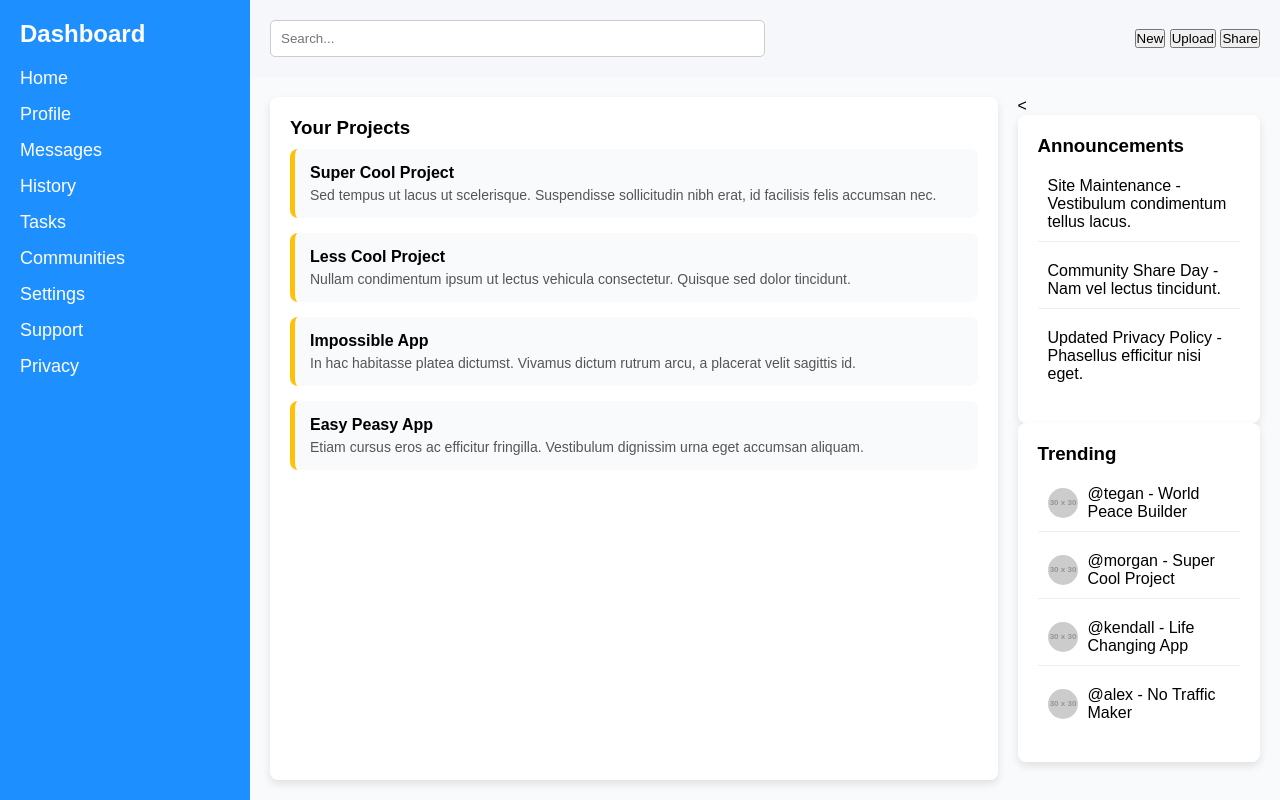
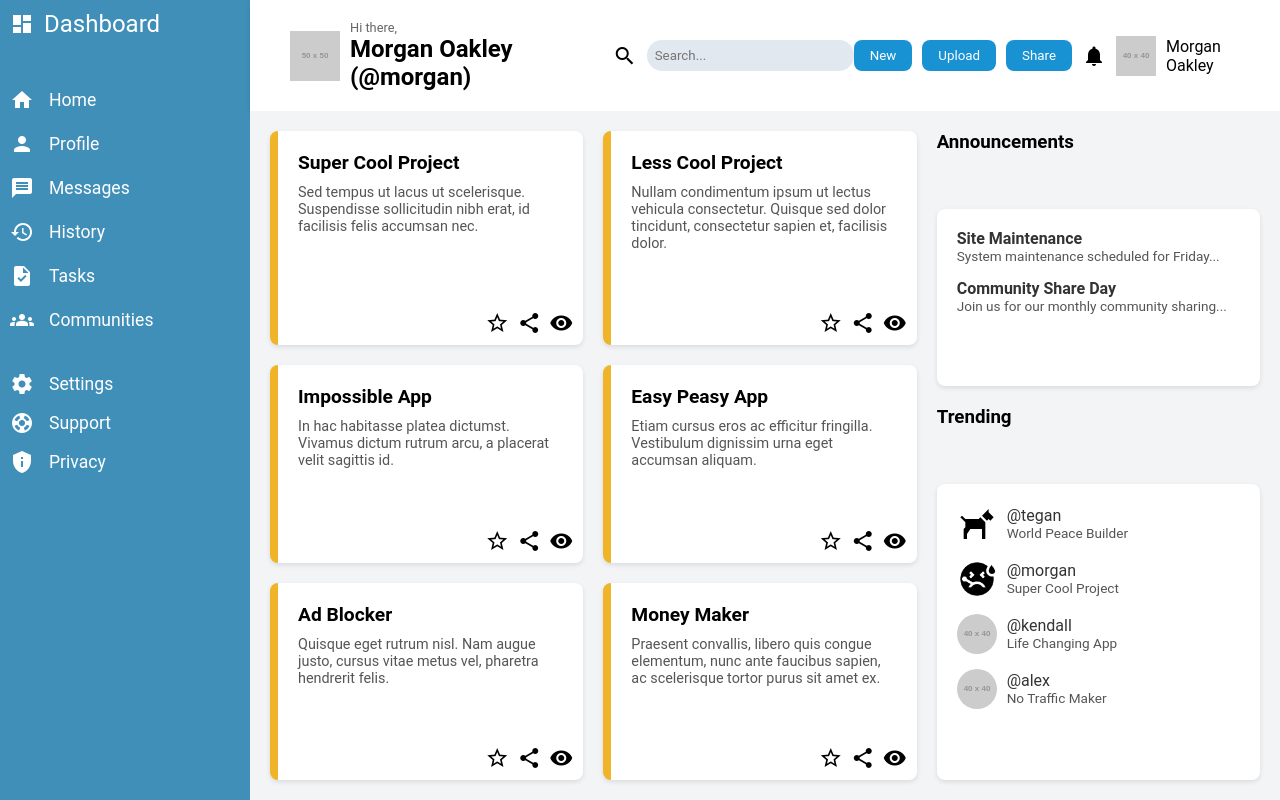
Before and after one commit to yadavnan/qtrams_practice, a plain HTML site: page admin_dash/index.html in a window 1280 px wide. Drawn offline with Linux system fonts and the light colour scheme; placeholder pictures from the web are drawn by us.

Commit message:
updatedwithicons

```diff
--- a/admin_dash/admin.css
+++ b/admin_dash/admin.css
@@ -1,133 +1,214 @@
 * {
-    box-sizing: border-box;
     margin: 0;
     padding: 0;
-  }
+    box-sizing: border-box;
+    font-family: 'Roboto', sans-serif;
+}
 
-  body {
-    font-family: Arial, sans-serif;
+.material-icons {
+    font-family: 'Material Icons';
+    font-size: 24px;
+    display: inline-block;
+    vertical-align: middle;
+}
+
+.container {
     display: grid;
     grid-template-columns: 250px 1fr;
     grid-template-rows: auto 1fr;
-    height: 100vh;
-  }
+    min-height: 100vh;
+}
 
-  /* Sidebar */
-  .sidebar {
-    grid-row: 1 / span 2;
-    background-color: #1E8FFF;
+/* Sidebar Styles */
+.sidebar {
+    background-color: #408fb9;
     color: white;
-    padding: 20px;
-  }
+    grid-row: 1 / -1;
+    padding: 10px;
+}
 
-  .sidebar h2 {
-    margin-bottom: 20px;
-  }
-
-  .sidebar ul {
-    list-style: none;
-  }
-
-  .sidebar li {
-    margin: 15px 0;
-  }
-
-  .sidebar a {
-    color: white;
-    text-decoration: none;
-    font-size: 18px;
+.sidebar-brand {
     display: flex;
     align-items: center;
-  }
+    gap: 10px;
+    font-size: 1.5rem;
+    margin-bottom: 50px;
+}
 
-  .sidebar a:hover {
-    text-decoration: underline;
-  }
 
-  /* Header */
-  .header {
-    grid-column: 2;
+.nav-links {
+    display: grid;
+    gap: 20px;
+}
+
+.nav-item {
+    display: flex;
+    align-items: center;
+    gap: 15px;
+    font-size: 1.1rem;
+    cursor: pointer;
+}
+.frextrspc{
+  margin-top: 20px;
+  display: flex;
+  flex-direction: column;
+  gap: 20px;
+
+
+    gap: 15px;
+    font-size: 1.1rem;
+    cursor: pointer;
+
+}
+
+/* Header Styles */
+.header {
+    background-color: white;
+    padding: 20px 40px;
+    box-shadow: 0 2px 5px rgba(0, 0, 0, 0.1);
     display: flex;
     align-items: center;
     justify-content: space-between;
+}
+
+.header-left {
+    display: flex;
+    align-items: center;
+    gap: 10px;
+}
+
+.grttxt p {
+    font-size: 0.8rem;
+    color: #666;
+    margin: 0;
+}
+
+.greeting-text h2 {
+    font-size: 1rem;
+    color: #333;
+    margin: 0;
+}
+
+.search-bar {
+    display: flex;
+    align-items: center;
+    gap: 10px;
+    flex: 1;
+    max-width: 400px;
+}
+
+.search-bar input {
+    flex: 1;
+    padding: 8px;
+    border-radius: 15px;
+    border: none;
+    background-color: #e2e8f0;
+}
+
+.header-right {
+    display: flex;
+    align-items: center;
+    gap: 10px;
+}
+
+.header-right button {
+    padding: 8px 16px;
+    border: none;
+    border-radius: 8px;
+    background-color: #1992d4;
+    color: white;
+    cursor: pointer;
+}
+
+.user-info .avatar {
+    width: 40px;
+    height: 40px;
+    border-radius: 50%;
+    object-fit: cover;
+}
+
+/* Main Content Styles */
+.main-content {
+    background-color: #f3f4f6;
     padding: 20px;
-    background-color: #F5F7FA;
-    color: #333;
-  }
+    display: grid;
+    grid-template-columns: 2fr 1fr;
+    gap: 20px;
+}
 
-  .header .search-bar {
-    width: 50%;
-    padding: 10px;
-    border: 1px solid #ccc;
-    border-radius: 5px;
-  }
+.projects {
+    display: grid;
+    grid-template-columns: repeat(2, 1fr);
+    gap: 20px;
+}
 
-  /* Main content */
-  .content {
-    grid-column: 2;
-    padding: 20px;
-    background-color: #F9FAFB;
-    display: grid;
-    grid-template-columns: 3fr 1fr;
-    gap: 20px;
-  }
-
-  .projects, .announcements, .trending {
-    background-color: #fff;
+.project-card {
+    background-color: white;
     padding: 20px;
     border-radius: 8px;
-    box-shadow: 0 4px 8px rgba(0, 0, 0, 0.1);
-  }
+    border-left: 8px solid #f0b429;
+    box-shadow: 0 2px 5px rgba(0, 0, 0, 0.1);
+    position: relative; /* Ensures each card can position its children absolutely */
+   /* Optional padding for content inside the card */
 
-  /* Projects Section */
-  .projects h3 {
+}
+
+.project-card h3 {
     margin-bottom: 10px;
-  }
+    font-size: 1.2rem;
+}
 
-  .project-card {
-    background-color: #F9FAFB;
-    padding: 15px;
+.project-card p {
+    color: #555;
+    font-size: 0.9rem;
+    margin-bottom: 15px;
+}
+
+.project-actions {
+  position: absolute;
+  bottom: 10px; /* Positions icons 10px from the bottom */
+  right: 10px; /* Positions icons 10px from the right */
+  display: flex;
+  gap: 8px;
+}
+
+/* Side Content Styles */
+.side-content {
+    display: grid;
+    gap: 20px;
+}
+
+.announcements, .trending {
+    background-color: white;
+    padding: 20px;
     border-radius: 8px;
+    box-shadow: 0 2px 5px rgba(0, 0, 0, 0.1);
+}
+
+.announcement-item, .trending-item {
     margin-bottom: 15px;
-    border-left: 5px solid #FFC107;
-  }
+}
 
-  .project-card:last-child {
-    margin-bottom: 0;
-  }
+.announcement-item h4, .trending-item span {
+    font-size: 1rem;
+    color: #333;
+}
 
-  .project-card h4 {
-    margin-bottom: 5px;
-  }
+.announcement-item p, .trending-item p {
+    font-size: 0.85rem;
+    color: #555;
+}
 
-  .project-card p {
-    font-size: 14px;
-    color: #555;
-  }
-
-  /* Announcements */
-  .announcements h3, .trending h3 {
-    margin-bottom: 10px;
-  }
-
-  .announcement, .trending-item {
-    margin-bottom: 10px;
-    padding: 10px;
-    border-bottom: 1px solid #eee;
-  }
-
-  .announcement:last-child, .trending-item:last-child {
-    border-bottom: none;
-  }
-
-  .trending-item {
+/* Trending Item with Avatar */
+.trending-item {
     display: flex;
     align-items: center;
-  }
+    gap: 10px;
+}
 
-  .trending-item img {
-    width: 30px;
-    height: 30px;
+.trending-item .avatar {
+    width: 40px;
+    height: 40px;
     border-radius: 50%;
-    margin-right: 10px;
-  }
+    object-fit: cover;
+}
--- a/admin_dash/index.html
+++ b/admin_dash/index.html
@@ -3,80 +3,162 @@
 <head>
     <meta charset="UTF-8">
     <meta name="viewport" content="width=device-width, initial-scale=1.0">
-  <title>Dashboard Layout</title>
+    <title>Dashboard</title>
+    <link href="https://fonts.googleapis.com/icon?family=Material+Icons" rel="stylesheet">
     <link rel="stylesheet" href="admin.css">
 </head>
 <body>
 
-
-  <aside class="sidebar">
-    <h2>Dashboard</h2>
-    <ul>
-      <li><a href="#">Home</a></li>
-      <li><a href="#">Profile</a></li>
-      <li><a href="#">Messages</a></li>
-      <li><a href="#">History</a></li>
-      <li><a href="#">Tasks</a></li>
-      <li><a href="#">Communities</a></li>
-      <li><a href="#">Settings</a></li>
-      <li><a href="#">Support</a></li>
-      <li><a href="#">Privacy</a></li>
-    </ul>
-  </aside>
-
+<div class="container">
+   <!-- maincontainerwhichcontaingallgrids -->
+    <div class="sidebar">
+      <!-- dashboard and its icon -->
+        <div class="sidebar-brand">
+            <span class="material-icons">dashboard</span>
+            <span>Dashboard</span>
+        </div>
+        <nav class="nav-links">
+            <div class="nav-item"><span class="material-icons">home</span>Home</div>
+            <div class="nav-item"><span class="material-icons">person</span>Profile</div>
+            <div class="nav-item"><span class="material-icons">message</span>Messages</div>
+            <div class="nav-item"><span class="material-icons">history</span>History</div>
+            <div class="nav-item"><span class="material-icons">task</span>Tasks</div>
+            <div class="nav-item"><span class="material-icons">groups</span>Communities</div>
+            <div class="frextrspc">
+            <div class="nav-item"><span class="material-icons">settings</span>Settings</div>
+            <div class="nav-item"><span class="material-icons">support</span>Support</div>
+            <div class="nav-item"><span class="material-icons">privacy_tip</span>Privacy</div>
+          </div>
+        </nav>
+    </div>
 
     <header class="header">
-    <input type="text" placeholder="Search..." class="search-bar">
-    <div>
+        <div class="header-left">
+            <img src="https://via.placeholder.com/50x50.png?text=MO" alt="Avatar for Morgan Oakley" class="avatar">
+            <div class="grttxt">
+                <p>Hi there,</p>
+                <h2>Morgan Oakley (@morgan)</h2>
+            </div>
+        </div>
+        <div class="search-bar">
+            <span class="material-icons">search</span>
+            <input type="search" placeholder="Search...">
+        </div>
+        <div class="header-right">
             <button>New</button>
             <button>Upload</button>
             <button>Share</button>
+            <span class="material-icons">notifications</span>
+            <img src="https://via.placeholder.com/40x40.png?text=MO" alt="User Avatar" class="avatar">
+            <span>Morgan Oakley</span>
         </div>
     </header>
 
-
-  <main class="content">
-
-    <section class="projects">
-      <h3>Your Projects</h3>
+    <main class="main-content">
+        <div class="projects">
             <div class="project-card">
-        <h4>Super Cool Project</h4>
+                <h3>Super Cool Project</h3>
                 <p>Sed tempus ut lacus ut scelerisque. Suspendisse sollicitudin nibh erat, id facilisis felis accumsan nec.</p>
+                <div class="project-actions">
+                    <span class="material-icons">star_border</span>
+                    <span class="material-icons">share</span>
+                    <span class="material-icons">visibility</span>
+                </div>
             </div>
             <div class="project-card">
-        <h4>Less Cool Project</h4>
-        <p>Nullam condimentum ipsum ut lectus vehicula consectetur. Quisque sed dolor tincidunt.</p>
+                <h3>Less Cool Project</h3>
+                <p>Nullam condimentum ipsum ut lectus vehicula consectetur. Quisque sed dolor tincidunt, consectetur sapien et, facilisis dolor.</p>
+                <div class="project-actions">
+                    <span class="material-icons">star_border</span>
+                    <span class="material-icons">share</span>
+                    <span class="material-icons">visibility</span>
+                </div>
             </div>
             <div class="project-card">
-        <h4>Impossible App</h4>
+                <h3>Impossible App</h3>
                 <p>In hac habitasse platea dictumst. Vivamus dictum rutrum arcu, a placerat velit sagittis id.</p>
+                <div class="project-actions">
+                    <span class="material-icons">star_border</span>
+                    <span class="material-icons">share</span>
+                    <span class="material-icons">visibility</span>
+                </div>
             </div>
             <div class="project-card">
-        <h4>Easy Peasy App</h4>
+                <h3>Easy Peasy App</h3>
                 <p>Etiam cursus eros ac efficitur fringilla. Vestibulum dignissim urna eget accumsan aliquam.</p>
+                <div class="project-actions">
+                    <span class="material-icons">star_border</span>
+                    <span class="material-icons">share</span>
+                    <span class="material-icons">visibility</span>
                 </div>
-    </section>
-
-
-    <section>
-      <
-      <div class="announcements">
-        <h3>Announcements</h3>
-        <div class="announcement">Site Maintenance - Vestibulum condimentum tellus lacus.</div>
-        <div class="announcement">Community Share Day - Nam vel lectus tincidunt.</div>
-        <div class="announcement">Updated Privacy Policy - Phasellus efficitur nisi eget.</div>
+            </div>
+            <div class="project-card">
+                <h3>Ad Blocker</h3>
+                <p>Quisque eget rutrum nisl. Nam augue justo, cursus vitae metus vel, pharetra hendrerit felis.</p>
+                <div class="project-actions">
+                    <span class="material-icons">star_border</span>
+                    <span class="material-icons">share</span>
+                    <span class="material-icons">visibility</span>
+                </div>
+            </div>
+            <div class="project-card">
+                <h3>Money Maker</h3>
+                <p>Praesent convallis, libero quis congue elementum, nunc ante faucibus sapien, ac scelerisque tortor purus sit amet ex.</p>
+                <div class="project-actions">
+                    <span class="material-icons">star_border</span>
+                    <span class="material-icons">share</span>
+                    <span class="material-icons">visibility</span>
+                </div>
+            </div>
         </div>
 
+        <div class="side-content">
+            <h3>Announcements</h3>
+            <div class="announcements">
+                <div class="announcement-item">
+                    <h4>Site Maintenance</h4>
+                    <p>System maintenance scheduled for Friday...</p>
+                </div>
+                <div class="announcement-item">
+                    <h4>Community Share Day</h4>
+                    <p>Join us for our monthly community sharing...</p>
+                </div>
+            </div>
+            <h3>Trending</h3>
+            <div class="trending">
 
-      <div class="trending">
-        <h3>Trending</h3>
-        <div class="trending-item"><img src="https://via.placeholder.com/30" alt="User"> @tegan - World Peace Builder</div>
-        <div class="trending-item"><img src="https://via.placeholder.com/30" alt="User"> @morgan - Super Cool Project</div>
-        <div class="trending-item"><img src="https://via.placeholder.com/30" alt="User"> @kendall - Life Changing App</div>
-        <div class="trending-item"><img src="https://via.placeholder.com/30" alt="User"> @alex - No Traffic Maker</div>
+                <div class="trending-item">
+                    <img src="img/dog-side.svg" alt="Avatar for Tegan" class="avatar">
+                    <div>
+                        <span>@tegan</span>
+                        <p>World Peace Builder</p>
                     </div>
-    </section>
+                </div>
+                <div class="trending-item">
+                    <img src="img/emoticon-sick.png" alt="Avatar for Morgan" class="avatar">
+                    <div>
+                        <span>@morgan</span>
+                        <p>Super Cool Project</p>
+                    </div>
+                </div>
+                <div class="trending-item">
+                    <img src="https://via.placeholder.com/40x40.png?text=K" alt="Avatar for Kendall" class="avatar">
+                    <div>
+                        <span>@kendall</span>
+                        <p>Life Changing App</p>
+                    </div>
+                </div>
+                <div class="trending-item">
+                    <img src="https://via.placeholder.com/40x40.png?text=A" alt="Avatar for Alex" class="avatar">
+                    <div>
+                        <span>@alex</span>
+                        <p>No Traffic Maker</p>
+                    </div>
+                </div>
+            </div>
+        </div>
     </main>
+</div>
 
 </body>
 </html>
```
Also changed, not shown: admin_dash/img/dog-side.svg (added), admin_dash/img/emoticon-sick.png (added). Lines whose indentation alone changed are shown as unchanged.
